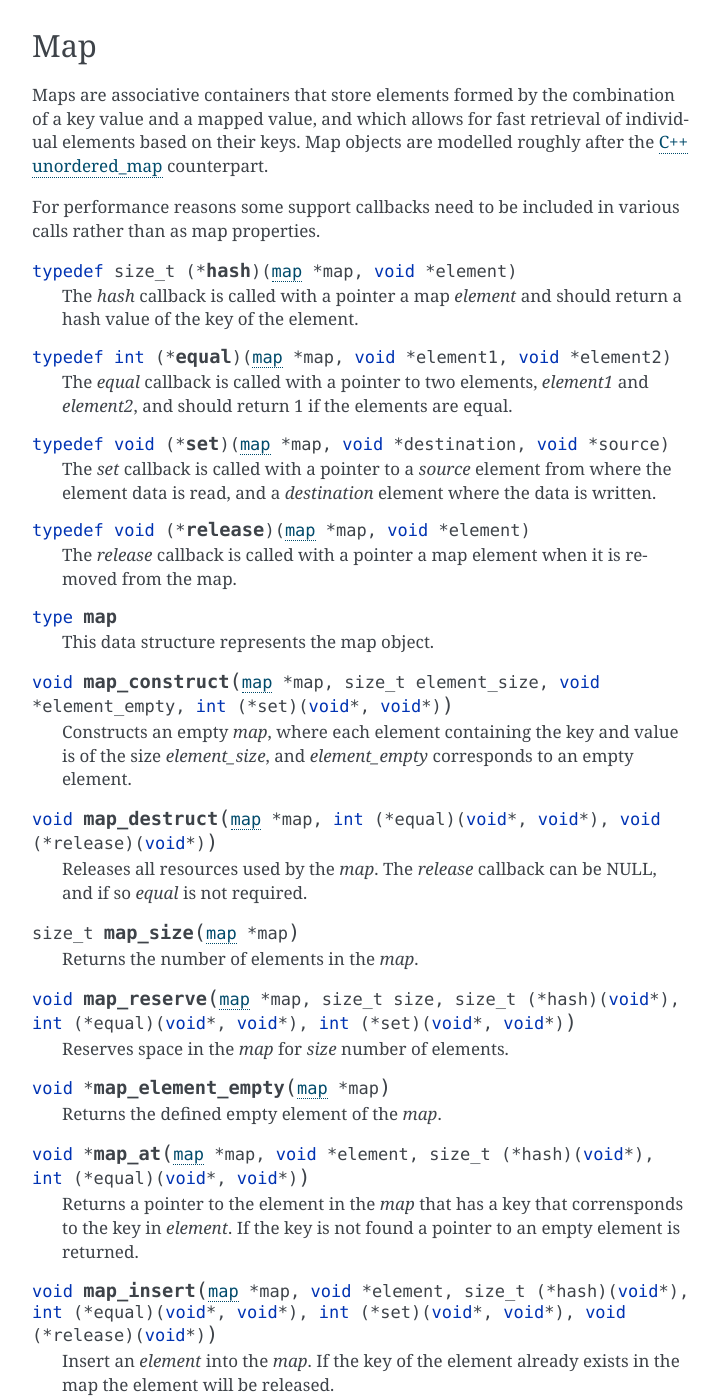
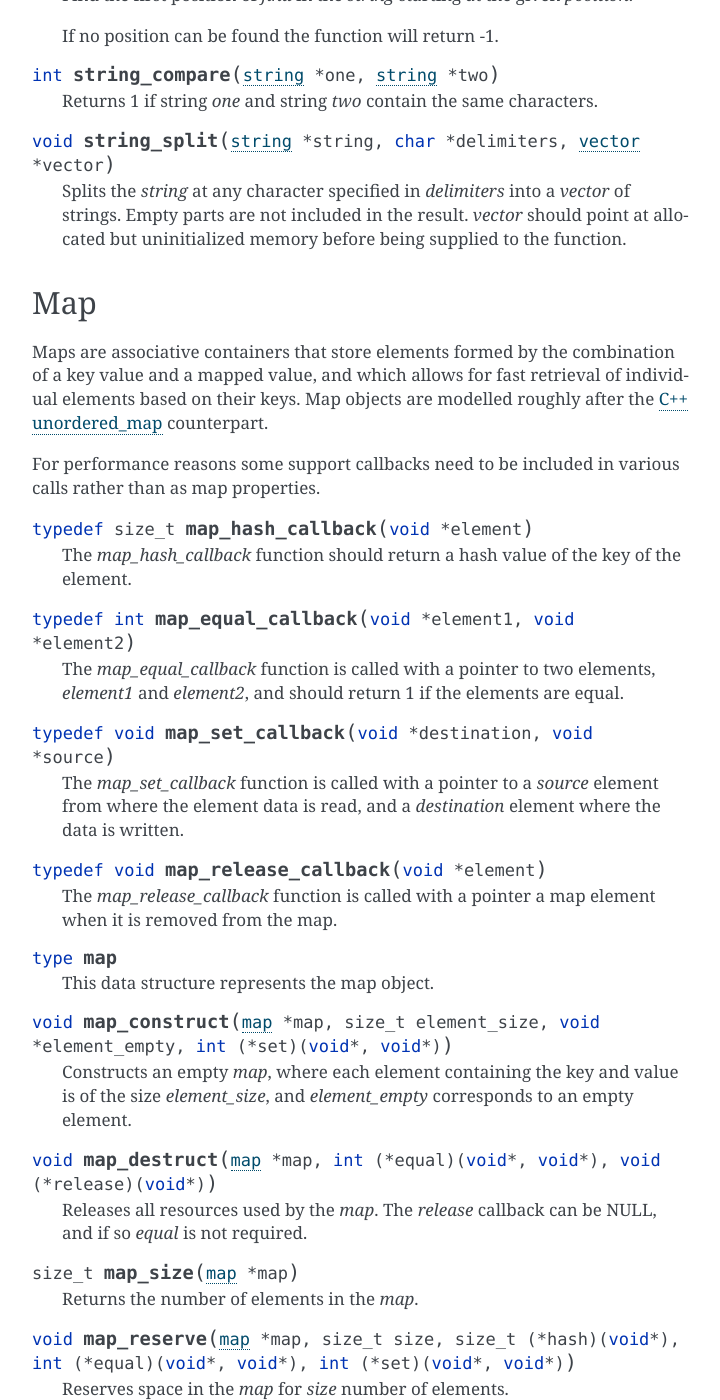
Before and after one commit to fredrikwidlund/libdynamic, a Sphinx documentation site: the page built from docs/apireference.rst, in a window 1280 px wide and 1400 px high, scrolled down 7709 px. Shown: the whole window, without its empty margins (388-1108 px from the left). Built offline with Sphinx 7.4.7, drawn with Linux system fonts in a browser that asks for light colours; some of the changed text lies outside the part shown.

```diff
--- a/docs/apireference.rst
+++ b/docs/apireference.rst
@@ -70,6 +70,10 @@ actually allocated will grow exponentially to allow for amortized constant time
 
   Ensure that the *buffer* capacity is at least *size* bytes large.
 
+.. function:: void buffer_resize(buffer *buffer, size_t size)
+
+  Set the buffer size of *buffer* to be *size*. If the buffer is enlarged the added buffer data is undefined.
+
 .. function:: void buffer_compact(buffer *buffer)
 
   Reduces the amount of allocated memory in the *buffer* to match the current buffer size.
@@ -110,11 +114,11 @@ Lists are modelled roughtly after the `C++ list`_ counterpart.
 
   This data structure represents the list object.
 
-.. type:: void (*list_object_release)(void *)
+.. type:: void list_release_callback(void *)
 
   This type defines a function reference to a user defined callback that release resources associated with an object
 
-.. type:: int (*list_object_compare)(void *first, void *second)
+.. type:: int list_compare_callback(void *first, void *second)
 
   This type defines a function reference to a user defined callback that compares the *first* and the *second* object,
   and returns a negative value if *first* is smaller, a positive value if *first* is larger, and 0 if they are the same.
@@ -123,7 +127,7 @@ Lists are modelled roughtly after the `C++ list`_ counterpart.
 
   Constructs an empty *list*.
 
-.. function:: void list_destruct(list *list, list_object_release release)
+.. function:: void list_destruct(list *list, list_release_callback *release)
 
   Releases all resources used by the *list*. If object has resources that needs to be released the *release* callback
   optionally can be defined.
@@ -164,17 +168,17 @@ Lists are modelled roughtly after the `C++ list`_ counterpart.
 
   Copies the contents of *object* of size *size* before *list_object*.
 
-.. function:: void list_erase(void *object, list_object_release release)
+.. function:: void list_erase(void *object, list_release_callback *release)
 
   Deletes *object* from the list. If the object has resources that needs to be released the *release* callback
   optionally can be defined.
 
-.. function:: void list_clear(list *list, list_object_release release)
+.. function:: void list_clear(list *list, list_release_callback *release)
 
   Deletes all objects from *list*. If the objects has resources that needs to be released the *release* callback
   optionally can be defined.
 
-.. function:: void *list_find(list *list, list_object_compare compare, void *object)
+.. function:: void *list_find(list *list, list_compare_callback *compare, void *object)
 
   Finds an object in *list* where the contents are the same as for *object*. The callback function *compare* needs
   to be defined accordingly.
@@ -206,17 +210,18 @@ dynamically in an efficient way.
 
   This data structure represents the vector object.
 
+.. type:: void vector_release_callback(void *)
+
+  This type defines a function reference to a user defined callback that release resources associated with an object
+
 .. function:: void vector_construct(vector *vector, size_t size)
 
   Constructs an empty *vector* for elements of the given *size*.
 
-.. function:: void vector_object_release(vector *vector, void (*release)(void *))
+.. function:: void vector_destruct(vector *vector, vector_release_callback *release)
 
-  Defines a *release* callback function that is called whenever an element is removed from the *vector*.
-
-.. function:: void vector_destruct(vector *vector)
-
-  Releases all resources used by the *vector*.
+  Releases all resources used by the *vector*, optionally calling *release* to release resources associated with each
+  object.
 
 .. function:: size_t vector_size(vector *vector)
 
@@ -263,19 +268,23 @@ dynamically in an efficient way.
 
 .. function:: void vector_insert_range(vector *vector, size_t position, void *first, void *last)
 
-  Inserts a range of sequential objects, specified by giving the *first* and *last* object, into the *vector* at the given *position*.
+  Inserts a range of sequential objects, specified by giving the *first* and *last* object, into the *vector* at the
+  given *position*.
 
 .. function:: void vector_insert_fill(vector *vector, size_t position, size_t count, void *object)
 
   Inserts *count* copies of the *object* into the *vector* at the given *position*.
 
-.. function:: vector_erase(vector *vector, size_t position)
+.. function:: vector_erase(vector *vector, size_t position, vector_release_callback *release)
 
-  Removes the element in the given *position* in the *vector*.
+  Removes the element in the given *position* in the *vector*, optionally calling *release* to release resources
+  associated with the object.
 
-.. function:: vector_erase_range(vector *vector, size_t first, size_t last)
+.. function:: vector_erase_range(vector *vector, size_t first, size_t last, vector_release_callback *release)
 
-  Removes the elements from the *vector* starting at the given *first* position and ending before the *last* position.
+  Removes the elements from the *vector* starting at the given *first* position and ending before the *last* position,
+  optionally calling *release* to release resources associated with each object.
+
   The element at the *last* position is not removed.
 
 .. function:: void vector_push_back(vector *vector, void *object)
@@ -286,9 +295,9 @@ dynamically in an efficient way.
 
   Removes the last element of the *vector*.
 
-.. function:: void vector_clear(vector *vector)
+.. function:: void vector_clear(vector *vector, vector_release_callback *release)
 
-  Clears the *vector* of all elements.
+  Clears the *vector* of all elements, optionally calling *release* to release resources associated with each object.
 
 String
 ======
@@ -390,23 +399,23 @@ after the `C++ unordered_map`_ counterpart.
 
 For performance reasons some support callbacks need to be included in various calls rather than as map properties.
 
-.. type:: size_t (*hash)(map *map, void *element)
+.. type:: size_t map_hash_callback(void *element)
 
-  The *hash* callback is called with a pointer a map *element* and should return a hash value of the key of the element.
+  The *map_hash_callback* function should return a hash value of the key of the element.
 
-.. type:: int (*equal)(map *map, void *element1, void *element2)
+.. type:: int map_equal_callback(void *element1, void *element2)
 
-  The *equal* callback is called with a pointer to two elements, *element1* and *element2*, and should return 1 if
+  The *map_equal_callback* function is called with a pointer to two elements, *element1* and *element2*, and should return 1 if
   the elements are equal.
 
-.. type:: void (*set)(map *map, void *destination, void *source)
+.. type:: void map_set_callback(void *destination, void *source)
 
-  The *set* callback is called with a pointer to a *source* element from where the element data is read, and a
+  The *map_set_callback* function is called with a pointer to a *source* element from where the element data is read, and a
   *destination* element where the data is written.
 
-.. type:: void (*release)(map *map, void *element)
+.. type:: void map_release_callback(void *element)
 
-  The *release* callback is called with a pointer a map element when it is removed from the map.
+  The *map_release_callback* function is called with a pointer a map element when it is removed from the map.
 
 .. type:: map
 
--- a/docs/conf.py
+++ b/docs/conf.py
@@ -47,9 +47,9 @@ copyright = u'2017, Fredrik Widlund'
 # built documents.
 #
 # The short X.Y version.
-version = '1.0'
+version = '1.1'
 # The full version, including alpha/beta/rc tags.
-release = '1.0.0'
+release = '1.1.0'
 
 # The language for content autogenerated by Sphinx. Refer to documentation
 # for a list of supported languages.
--- a/docs/gettingstarted.rst
+++ b/docs/gettingstarted.rst
@@ -8,7 +8,7 @@ Compiling and installing libdynamic
 ===================================
 
 The libdynamic source is available at
-https://github.com/fredrikwidlund/libdynamic/releases/download/v1.0.0/libdynamic-1.0.0.tar.gz
+https://github.com/fredrikwidlund/libdynamic/releases/download/v1.1.0/libdynamic-1.1.0.tar.gz
 
 Unpack the source tarball and change to the source directory:
 
```
Also changed, not shown: 2 other files.
